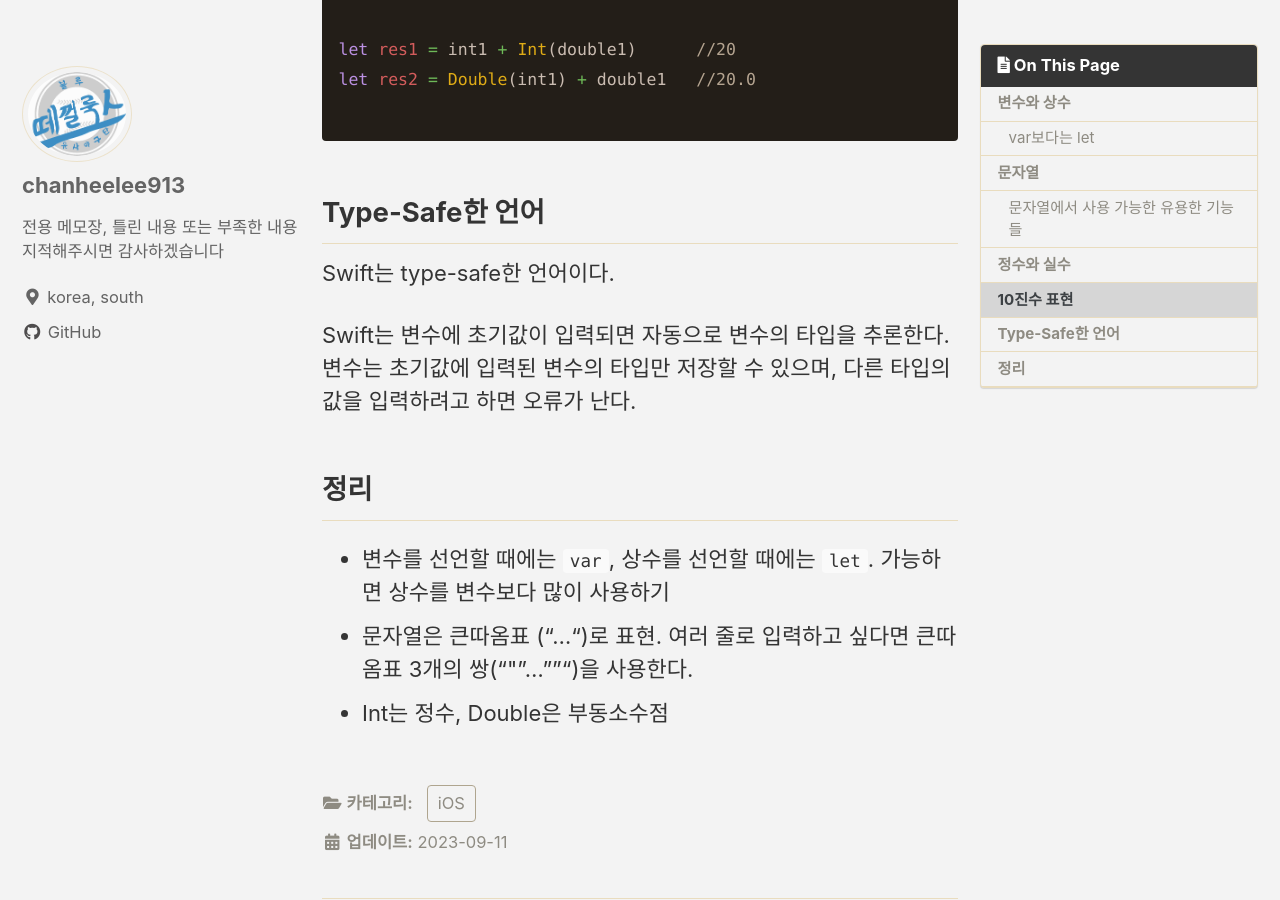
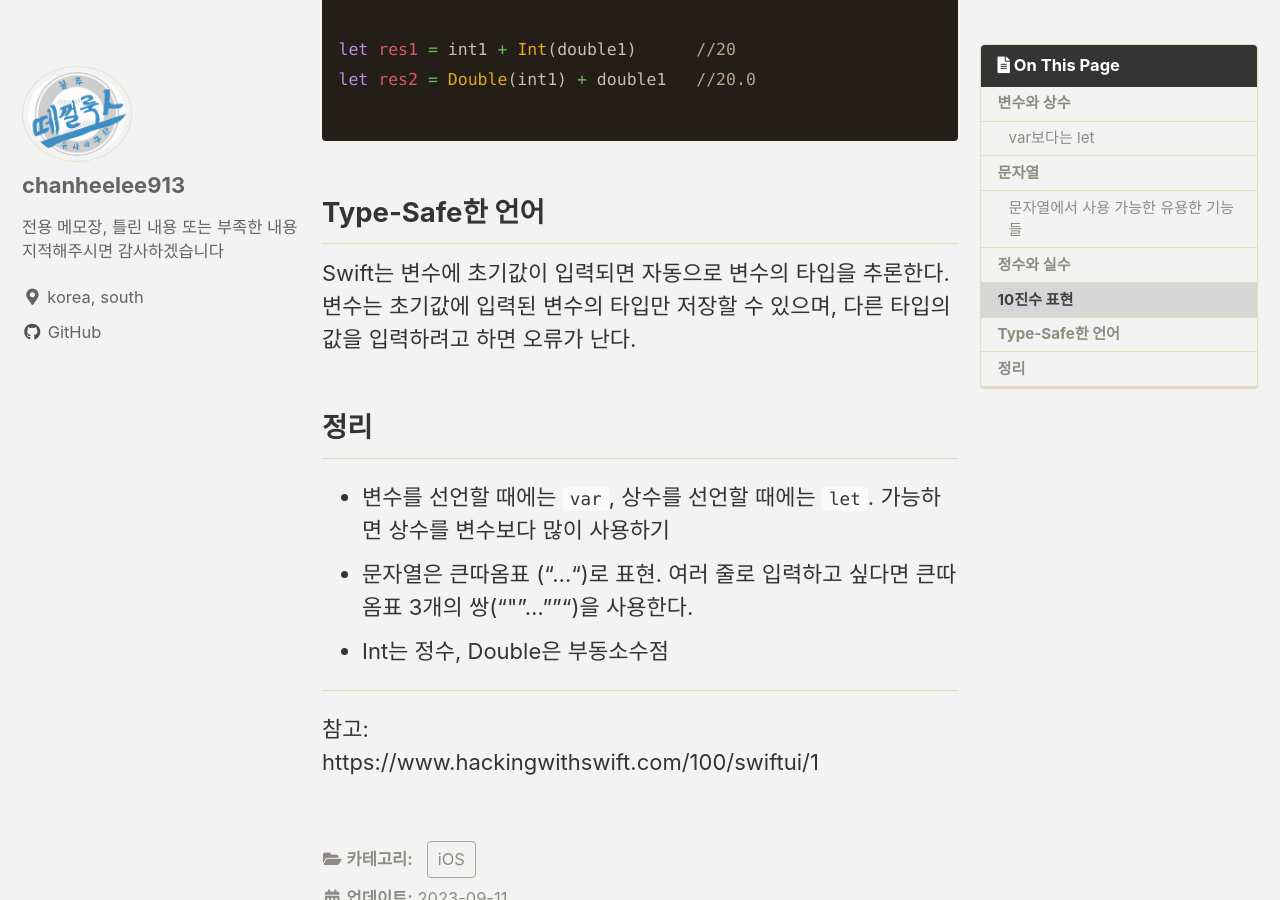
Before and after one commit to chanheelee913/chanheelee913.github.io, a Jekyll site: the page built from _posts/iOS/2023-09-11-Day1.md, in a window 1280 px wide and 900 px high, scrolled down 4618 px. Built offline with Jekyll 4.4.1, drawn with Linux system fonts in a browser that asks for light colours; cached includes are drawn as plain includes; part of the change alters nothing that is shown.

Commit message:
Update 2023-09-11-Day1.md

```diff
--- a/_posts/iOS/2023-09-11-Day1.md
+++ b/_posts/iOS/2023-09-11-Day1.md
@@ -155,8 +155,6 @@ let res2 = Double(int1) + double1   //20.0
 
 ## Type-Safe한 언어
 
-Swift는 type-safe한 언어이다.
-
 Swift는 변수에 초기값이 입력되면 자동으로 변수의 타입을 추론한다.
 변수는 초기값에 입력된 변수의 타입만 저장할 수 있으며, 다른 타입의 값을 입력하려고 하면 오류가 난다.
 
@@ -165,3 +163,7 @@ Swift는 변수에 초기값이 입력되면 자동으로 변수의 타입을
 - 변수를 선언할 때에는 `var`, 상수를 선언할 때에는 `let`. 가능하면 상수를 변수보다 많이 사용하기
 - 문자열은 큰따옴표 ("...")로 표현. 여러 줄로 입력하고 싶다면 큰따옴표 3개의 쌍("""...""")을 사용한다.
 - Int는 정수, Double은 부동소수점
+
+---
+참고:
+https://www.hackingwithswift.com/100/swiftui/1
```
